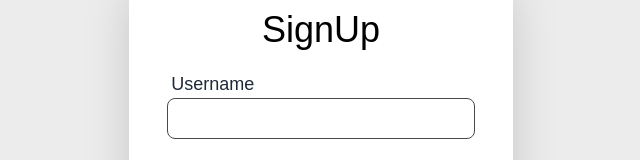
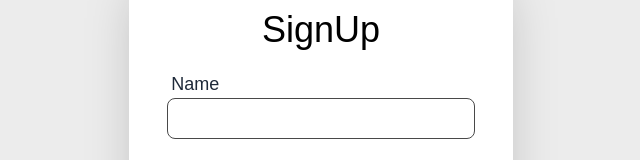
Before and after one commit to DevaduttM/Dementia-Detection-System, a Next.js app in the folder frontend/: page /signup in a window 1280 px wide. Shown: the part 164-324 px from the top of the page, without its empty margins (319-959 px from the left). Built offline with nearby package versions, Linux system fonts and the light colour scheme.

Commit message:
Username -> name 🥲

```diff
--- a/frontend/src/components/Signup.jsx
+++ b/frontend/src/components/Signup.jsx
@@ -8,7 +8,7 @@ const Signup = () => {
             <div className="bg-[#ffffff] flex justify-center items-center h-[70%] md:w-[30%] w-[90%] shadow-2xl flex-col rounded-xl gap-10">
                 <h1 className='text-black md:text-4xl text-2xl -mb-5 w-full text-center flex justify-center items-center'>SignUp</h1>
                 <div className="h-[70%] w-full flex flex-col justify-center items-center md:gap-3 gap-1">
-                    <label htmlFor="" className='sm:-mb-3 -mb-1 w-[78%] text-gray-800 md:text-lg text-sm'>Username</label>
+                    <label htmlFor="" className='sm:-mb-3 -mb-1 w-[78%] text-gray-800 md:text-lg text-sm'>Name</label>
                     <input required type="text" className=' h-[10%] md:h-[12%] pl-3 text-black w-[80%] border-[1px] border-[#494949] rounded-lg mb-5' />
                     <label htmlFor="" className='sm:-mb-3 -mb-1 w-[78%] text-gray-800 md:text-lg text-sm'>Email Id</label>
                     <input required type="email" className=' h-[10%] md:h-[12%] pl-3 text-black w-[80%] border-[1px] border-[#494949] rounded-lg mb-5' />
```
